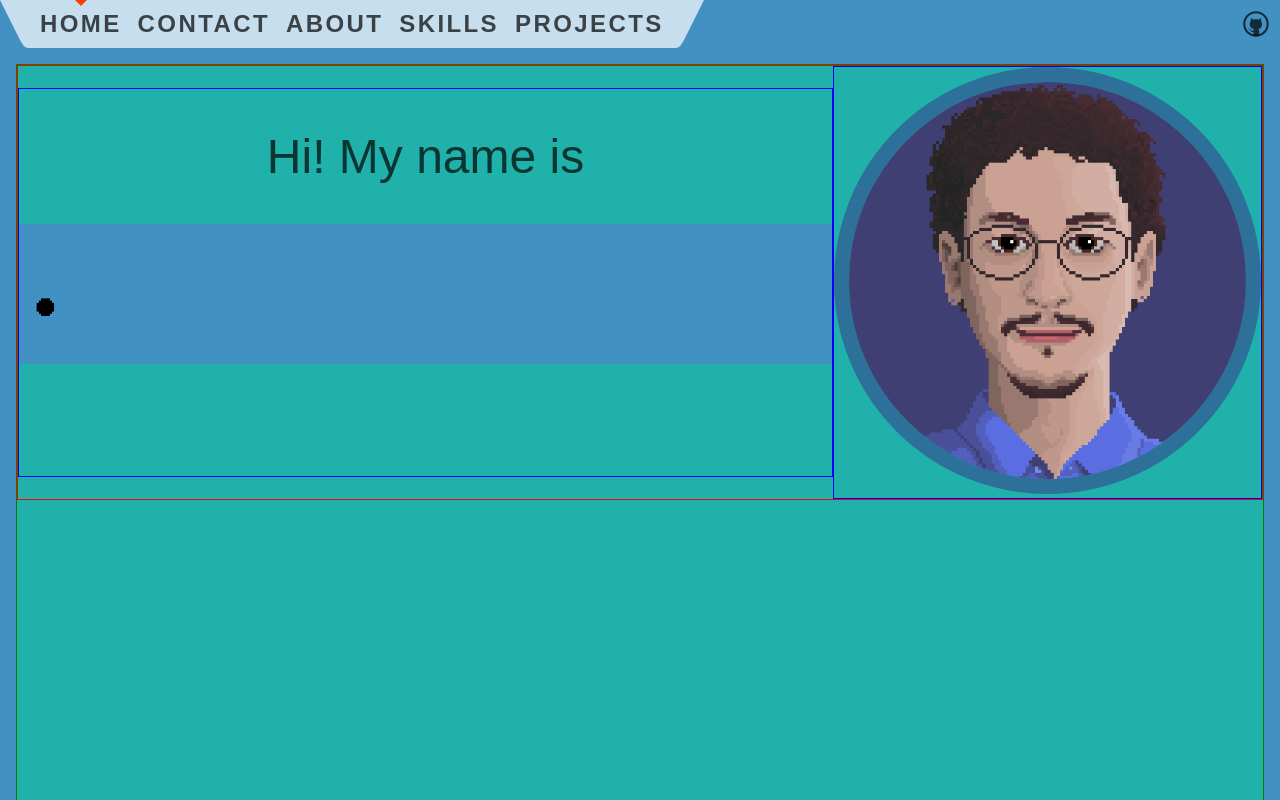
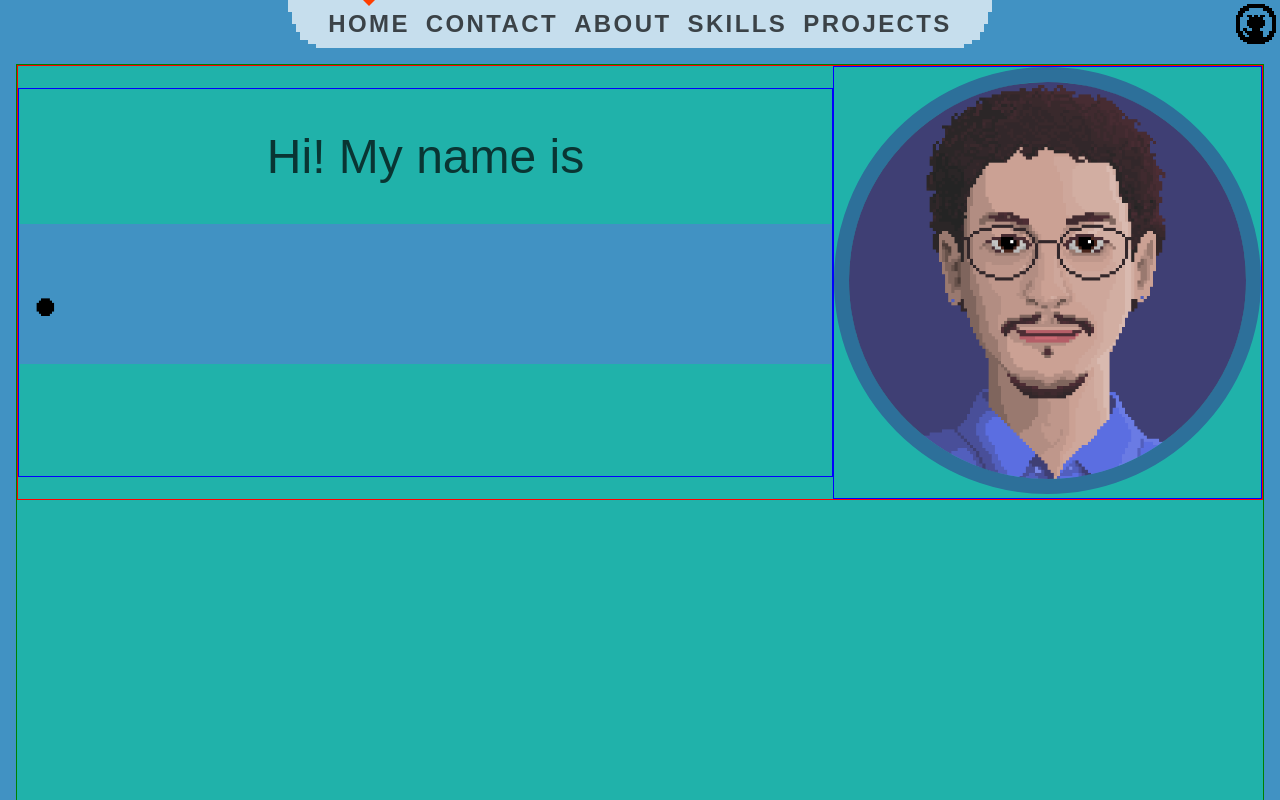
Before and after one commit to sidney-prytherch/Profile-Site, a SvelteKit app: page / in a window 1280 px wide. Shown: the top 800 px of the page. Built offline with nearby package versions, Linux system fonts and the light colour scheme; a web font is replaced by a local one.

Commit message:
Create pixel art for nav bar and github icon

```diff
--- a/src/routes/Header.svelte
+++ b/src/routes/Header.svelte
@@ -7,10 +7,11 @@
 
 <header>
 
+	<!-- to keep the nav bar centered: -->
+	<div class="corner"/>
+
 	<nav>
-		<svg viewBox="0 0 2 3" aria-hidden="true">
-			<path d="M0,0 L1,2 C1.5,3 1.5,3 2,3 L2,0 Z" />
-		</svg>
+		<svg width="32" height="48" xmlns="http://www.w3.org/2000/svg" shape-rendering="crispEdges"><path d="M0 0h4v4H0zM4 0h4v4H4zM8 0h4v4H8zM12 0h4v4h-4zM16 0h4v4h-4zM20 0h4v4h-4zM24 0h4v4h-4zM28 0h4v4h-4zM0 4h4v4H0zM4 4h4v4H4zM8 4h4v4H8zM12 4h4v4h-4zM16 4h4v4h-4zM20 4h4v4h-4zM24 4h4v4h-4zM28 4h4v4h-4zM0 8h4v4H0zM4 8h4v4H4zM8 8h4v4H8zM12 8h4v4h-4zM16 8h4v4h-4zM20 8h4v4h-4zM24 8h4v4h-4zM28 8h4v4h-4zM4 12h4v4H4zM8 12h4v4H8zM12 12h4v4h-4zM16 12h4v4h-4zM20 12h4v4h-4zM24 12h4v4h-4zM28 12h4v4h-4zM4 16h4v4H4zM8 16h4v4H8zM12 16h4v4h-4zM16 16h4v4h-4zM20 16h4v4h-4zM24 16h4v4h-4zM28 16h4v4h-4zM4 20h4v4H4zM8 20h4v4H8zM12 20h4v4h-4zM16 20h4v4h-4zM20 20h4v4h-4zM24 20h4v4h-4zM28 20h4v4h-4zM8 24h4v4H8zM12 24h4v4h-4zM16 24h4v4h-4zM20 24h4v4h-4zM24 24h4v4h-4zM28 24h4v4h-4zM8 28h4v4H8zM12 28h4v4h-4zM16 28h4v4h-4zM20 28h4v4h-4zM24 28h4v4h-4zM28 28h4v4h-4zM12 32h4v4h-4zM16 32h4v4h-4zM20 32h4v4h-4zM24 32h4v4h-4zM28 32h4v4h-4zM12 36h4v4h-4zM16 36h4v4h-4zM20 36h4v4h-4zM24 36h4v4h-4zM28 36h4v4h-4zM20 40h4v4h-4zM24 40h4v4h-4zM28 40h4v4h-4zM28 44h4v4h-4z"/></svg>
 		<ul>
 			<li aria-current={$page.url.pathname === `${base}/` && $currentSectionString == "Home" ? 'page' : undefined}>
 				<a href="{base}/">Home</a>
@@ -28,9 +29,8 @@
 				<a href="{base}/#projects">Projects</a>
 			</li>
 		</ul>
-		<svg viewBox="0 0 2 3" aria-hidden="true">
-			<path d="M0,0 L0,3 C0.5,3 0.5,3 1,2 L2,0 Z" />
-		</svg>
+		<svg width="32" height="48" xmlns="http://www.w3.org/2000/svg" shape-rendering="crispEdges"><path d="M0 0h4v4H0zM4 0h4v4H4zM8 0h4v4H8zM12 0h4v4h-4zM16 0h4v4h-4zM20 0h4v4h-4zM24 0h4v4h-4zM28 0h4v4h-4zM0 4h4v4H0zM4 4h4v4H4zM8 4h4v4H8zM12 4h4v4h-4zM16 4h4v4h-4zM20 4h4v4h-4zM24 4h4v4h-4zM28 4h4v4h-4zM0 8h4v4H0zM4 8h4v4H4zM8 8h4v4H8zM12 8h4v4h-4zM16 8h4v4h-4zM20 8h4v4h-4zM24 8h4v4h-4zM28 8h4v4h-4zM0 12h4v4H0zM4 12h4v4H4zM8 12h4v4H8zM12 12h4v4h-4zM16 12h4v4h-4zM20 12h4v4h-4zM24 12h4v4h-4zM0 16h4v4H0zM4 16h4v4H4zM8 16h4v4H8zM12 16h4v4h-4zM16 16h4v4h-4zM20 16h4v4h-4zM24 16h4v4h-4zM0 20h4v4H0zM4 20h4v4H4zM8 20h4v4H8zM12 20h4v4h-4zM16 20h4v4h-4zM20 20h4v4h-4zM24 20h4v4h-4zM0 24h4v4H0zM4 24h4v4H4zM8 24h4v4H8zM12 24h4v4h-4zM16 24h4v4h-4zM20 24h4v4h-4zM0 28h4v4H0zM4 28h4v4H4zM8 28h4v4H8zM12 28h4v4h-4zM16 28h4v4h-4zM20 28h4v4h-4zM0 32h4v4H0zM4 32h4v4H4zM8 32h4v4H8zM12 32h4v4h-4zM16 32h4v4h-4zM0 36h4v4H0zM4 36h4v4H4zM8 36h4v4H8zM12 36h4v4h-4zM16 36h4v4h-4zM0 40h4v4H0zM4 40h4v4H4zM8 40h4v4H8zM0 44h4v4H0z"/></svg>
+
 	</nav>
 
 	<div class="corner">
@@ -62,8 +62,8 @@
 	}
 
 	.corner img {
-		width: 2em;
-		height: 2em;
+		width: 2.5em;
+		height: 2.5em;
 		object-fit: contain;
 	}
 
```
Also changed, not shown: src/lib/images/github.svg.
